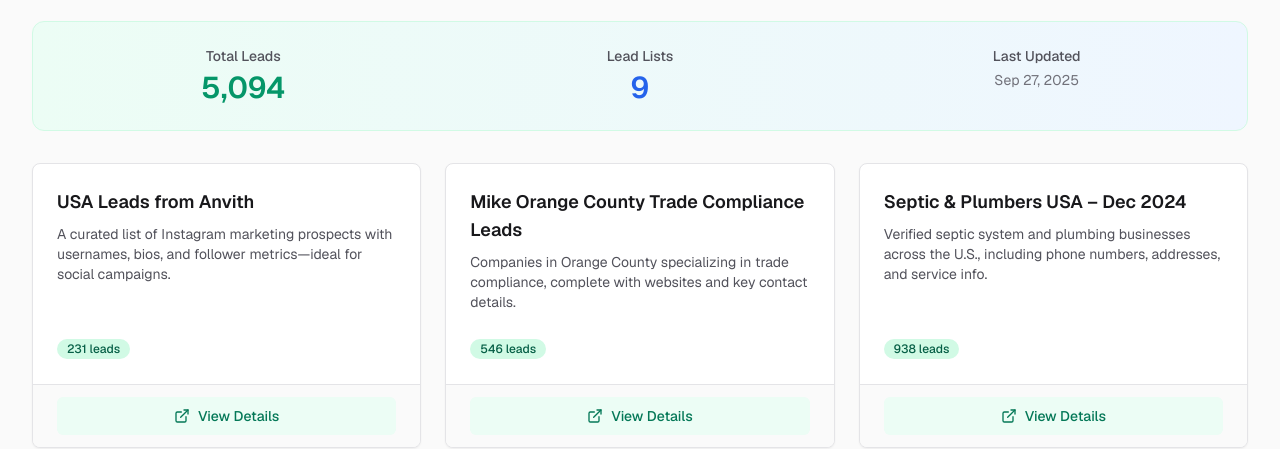
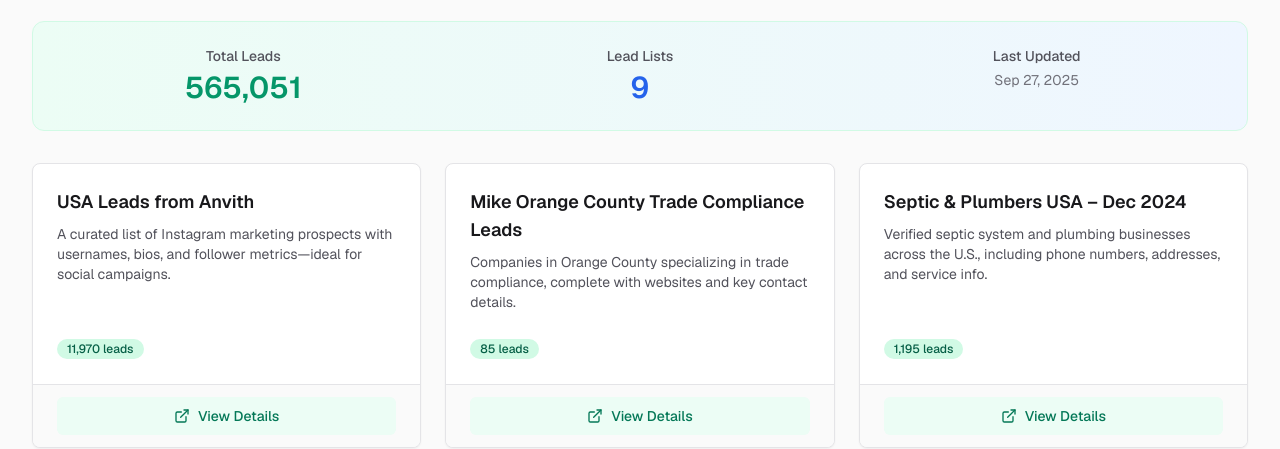
Before and after one commit to mattyjacks/website, a Next.js app in the folder mattyjacks7/: page /leads in a window 1280 px wide. Shown: the part 272-721 px from the top of the page. Built offline with nearby package versions, Linux system fonts and the light colour scheme.

Commit message:
hard-coded leads

```diff
--- a/mattyjacks7/app/api/sheet-stats/route.ts
+++ /dev/null
@@ -1,79 +0,0 @@
-import { NextResponse } from 'next/server';
-
-export async function GET() {
-  const sheets = [
-    {
-      id: '1',
-      name: 'USA Leads from Anvith',
-      description: 'A curated list of Instagram marketing prospects with usernames, bios, and follower metrics—ideal for social campaigns.',
-      embedUrl: 'https://docs.google.com/spreadsheets/d/e/2PACX-1vTCtIW1D3w-YOcG6DudGLel5F1KxOJ-P20fKVEESC2PmhTK0ph1uYlaAaIUPyQIaA/pubhtml?widget=true&headers=false',
-    },
-    {
-      id: '2',
-      name: 'Mike Orange County Trade Compliance Leads',
-      description: 'Companies in Orange County specializing in trade compliance, complete with websites and key contact details.',
-      embedUrl: 'https://docs.google.com/spreadsheets/d/e/2PACX-1vQo8a86GJuaHBNt6twgyyYS67r-rQK7ThY2bxRYxBBI9vT1sf2c_nepfffUqWJdiA/pubhtml?widget=true&headers=false',
-    },
-    {
-      id: '3',
-      name: 'Septic & Plumbers USA – Dec 2024',
-      description: 'Verified septic system and plumbing businesses across the U.S., including phone numbers, addresses, and service info.',
-      embedUrl: 'https://docs.google.com/spreadsheets/d/e/2PACX-1vSmU5IpksX3BkPNyGtMgs609jddAPY8znmddtsrFz1nswoJLWXeq4CnRaz_l9IjNg/pubhtml?widget=true&headers=false',
-    },
-    {
-      id: '4',
-      name: '15k USA Marketing + 15k USA Lawyers + F500 (2019)',
-      description: 'Three rich databases featuring Fortune 500 firms, U.S. marketing contacts, and nationwide legal professionals.',
-      embedUrl: 'https://docs.google.com/spreadsheets/d/e/2PACX-1vRB3_L8jQVoAYppPCzsLqKXVng3EmZ7BSgStV4J1ucHlB63_sh2R92D10nl8L_vKQ/pubhtml?widget=true&headers=false',
-    },
-    {
-      id: '5',
-      name: 'Cruise & Travel Companies – Claudine & Andrea',
-      description: 'Travel-oriented companies and agencies with potential trip or booking plans, including websites and notes.',
-      embedUrl: 'https://docs.google.com/spreadsheets/d/e/2PACX-1vQHh-4gDTsdIJsv3E1-NA7zRezECm_DFjlDpkkalgQ9rSujkf1UAEdHcJPT-7q0-g/pubhtml?widget=true&headers=false',
-    },
-    {
-      id: '6',
-      name: 'Beverly, MA, Employers with Health Plans',
-      description: 'Employers in Beverly, Massachusetts, offering health benefits, with company info and benefits openness.',
-      embedUrl: 'https://docs.google.com/spreadsheets/d/e/2PACX-1vRf8oeyTt7zTkrHgei6QivMKYoG8p2-01Jl3b-lDsu5O0c5r41UVCKh3aSxZcSfkQ/pubhtml?widget=true&headers=false',
-    },
-    {
-      id: '7',
-      name: 'Instagram Leads 500k Global + 12k USA (2024)',
-      description: 'Massive influencer and brand lists with bios and follower stats—perfect for outreach at scale.',
-      embedUrl: 'https://docs.google.com/spreadsheets/d/e/2PACX-1vRuusqefwKC8BFJhOSO7k5U5TopRiWw4ckC8pc2xOU9h9ZIoan57v7c5hwsrY3FvQ/pubhtml?widget=true&headers=false',
-    },
-    {
-      id: '8',
-      name: 'Random Scrapes 2025 Edition',
-      description: 'A mixed collection of trucking, tech, wine, yoga, pet, insurance, and contractor leads gathered from various web scrapes.',
-      embedUrl: 'https://docs.google.com/spreadsheets/d/e/2PACX-1vTCb08sZX-x-9pK_a8LTDtB9bg7O0vkSIcvB5__TSyj5gWj-pplVrHi_nJ3Mm60og/pubhtml?widget=true&headers=false',
-    },
-    {
-      id: '9',
-      name: 'Cannabis Payment Processors',
-      description: 'Contacts for cannabis-industry payment processors, including coverage areas and accepted payment methods.',
-      embedUrl: 'https://docs.google.com/spreadsheets/d/e/2PACX-1vT6EOp1Gf4fesmnmZNL6jz-eN2WUu_97Ws0lPVpHMYoTcAfbrL-erC_ohPi_UF0Fg/pubhtml?widget=true&headers=false',
-    }
-  ];
-
-  // For now, we'll return mock data since we can't access Google Sheets API without authentication
-  // In production, you would make actual API calls to Google Sheets to get row counts
-  const stats = sheets.map(sheet => ({
-    id: sheet.id,
-    rowCount: Math.floor(Math.random() * 1000) + 100, // Mock data - replace with actual API call
-    lastUpdated: new Date().toISOString()
-  }));
-
-  const totalRows = stats.reduce((sum, stat) => sum + stat.rowCount, 0);
-
-  return NextResponse.json({
-    stats,
-    summary: {
-      totalSheets: sheets.length,
-      totalRows,
-      lastUpdated: new Date().toISOString()
-    }
-  });
-}
--- a/mattyjacks7/app/leads/page.tsx
+++ b/mattyjacks7/app/leads/page.tsx
@@ -1,6 +1,6 @@
 'use client';
 
-import { useState, useEffect } from 'react';
+import { useState } from 'react';
 import Link from 'next/link';
 import { X, ExternalLink } from 'lucide-react';
 
@@ -26,54 +26,63 @@ const leadSheets: LeadSheet[] = [
     name: 'USA Leads from Anvith',
     description: 'A curated list of Instagram marketing prospects with usernames, bios, and follower metrics—ideal for social campaigns.',
     embedUrl: 'https://docs.google.com/spreadsheets/d/e/2PACX-1vTCtIW1D3w-YOcG6DudGLel5F1KxOJ-P20fKVEESC2PmhTK0ph1uYlaAaIUPyQIaA/pubhtml?widget=true&headers=false',
+    rowCount: 11970, // Update with actual count
   },
   {
     id: '2',
     name: 'Mike Orange County Trade Compliance Leads',
     description: 'Companies in Orange County specializing in trade compliance, complete with websites and key contact details.',
     embedUrl: 'https://docs.google.com/spreadsheets/d/e/2PACX-1vQo8a86GJuaHBNt6twgyyYS67r-rQK7ThY2bxRYxBBI9vT1sf2c_nepfffUqWJdiA/pubhtml?widget=true&headers=false',
+    rowCount: 85, // Update with actual count
   },
   {
     id: '3',
     name: 'Septic & Plumbers USA – Dec 2024',
     description: 'Verified septic system and plumbing businesses across the U.S., including phone numbers, addresses, and service info.',
     embedUrl: 'https://docs.google.com/spreadsheets/d/e/2PACX-1vSmU5IpksX3BkPNyGtMgs609jddAPY8znmddtsrFz1nswoJLWXeq4CnRaz_l9IjNg/pubhtml?widget=true&headers=false',
+    rowCount: 1195, // Update with actual count
   },
   {
     id: '4',
     name: '15k USA Marketing + 15k USA Lawyers + F500 (2019)',
     description: 'Three rich databases featuring Fortune 500 firms, U.S. marketing contacts, and nationwide legal professionals.',
     embedUrl: 'https://docs.google.com/spreadsheets/d/e/2PACX-1vRB3_L8jQVoAYppPCzsLqKXVng3EmZ7BSgStV4J1ucHlB63_sh2R92D10nl8L_vKQ/pubhtml?widget=true&headers=false',
+    rowCount: 30811, // Update with actual count
   },
   {
     id: '5',
     name: 'Cruise & Travel Companies – Claudine & Andrea',
     description: 'Travel-oriented companies and agencies with potential trip or booking plans, including websites and notes.',
     embedUrl: 'https://docs.google.com/spreadsheets/d/e/2PACX-1vQHh-4gDTsdIJsv3E1-NA7zRezECm_DFjlDpkkalgQ9rSujkf1UAEdHcJPT-7q0-g/pubhtml?widget=true&headers=false',
+    rowCount: 131, // Update with actual count
   },
   {
     id: '6',
     name: 'Beverly, MA, Employers with Health Plans',
     description: 'Employers in Beverly, Massachusetts, offering health benefits, with company info and benefits openness.',
     embedUrl: 'https://docs.google.com/spreadsheets/d/e/2PACX-1vRf8oeyTt7zTkrHgei6QivMKYoG8p2-01Jl3b-lDsu5O0c5r41UVCKh3aSxZcSfkQ/pubhtml?widget=true&headers=false',
+    rowCount: 40, // Update with actual count
   },
   {
     id: '7',
     name: 'Instagram Leads 500k Global + 12k USA (2024)',
     description: 'Massive influencer and brand lists with bios and follower stats—perfect for outreach at scale.',
     embedUrl: 'https://docs.google.com/spreadsheets/d/e/2PACX-1vRuusqefwKC8BFJhOSO7k5U5TopRiWw4ckC8pc2xOU9h9ZIoan57v7c5hwsrY3FvQ/pubhtml?widget=true&headers=false',
+    rowCount: 511970, // Update with actual count
   },
   {
     id: '8',
     name: 'Random Scrapes 2025 Edition',
     description: 'A mixed collection of trucking, tech, wine, yoga, pet, insurance, and contractor leads gathered from various web scrapes.',
     embedUrl: 'https://docs.google.com/spreadsheets/d/e/2PACX-1vTCb08sZX-x-9pK_a8LTDtB9bg7O0vkSIcvB5__TSyj5gWj-pplVrHi_nJ3Mm60og/pubhtml?widget=true&headers=false',
+    rowCount: 8789, // Update with actual count
   },
   {
     id: '9',
     name: 'Cannabis Payment Processors',
     description: 'Contacts for cannabis-industry payment processors, including coverage areas and accepted payment methods.',
     embedUrl: 'https://docs.google.com/spreadsheets/d/e/2PACX-1vT6EOp1Gf4fesmnmZNL6jz-eN2WUu_97Ws0lPVpHMYoTcAfbrL-erC_ohPi_UF0Fg/pubhtml?widget=true&headers=false',
+    rowCount: 60, // Update with actual count
   }
 ];
 
@@ -203,50 +212,18 @@ function SummaryStats({ stats }: { stats: SummaryStats }) {
 }
 
 export default function LeadsPage() {
-  // Store the initial sheets data in state
-  const [initialSheets] = useState<LeadSheet[]>(leadSheets);
   const [selectedSheet, setSelectedSheet] = useState<LeadSheet | null>(null);
-  const [isLoading, setIsLoading] = useState(true);
-  const [error, setError] = useState<string | null>(null);
-  const [sheetsWithStats, setSheetsWithStats] = useState<LeadSheet[]>([]);
-  const [summaryStats, setSummaryStats] = useState<SummaryStats>({
+
+  // Calculate summary stats from the hardcoded data
+  const summaryStats: SummaryStats = {
     totalSheets: leadSheets.length,
-    totalRows: 0,
+    totalRows: leadSheets.reduce((sum, sheet) => sum + (sheet.rowCount || 0), 0),
     lastUpdated: new Date().toISOString(),
-  });
+  };
 
-  useEffect(() => {
-    const fetchStats = async () => {
-      try {
-        setIsLoading(true);
-        const response = await fetch('/api/sheet-stats');
-
-        if (!response.ok) {
-          throw new Error('Failed to fetch sheet statistics');
-        }
-
-        const data = await response.json();
-
-        // Update sheets with row counts using the initial sheets data
-        const updatedSheets = initialSheets.map(sheet => {
-          const stat = data.stats.find((s: { id: string; rowCount: number }) => s.id === sheet.id);
-          return stat ? { ...sheet, rowCount: stat.rowCount } : sheet;
-        });
-
-        setSheetsWithStats(updatedSheets);
-        setSummaryStats(data.summary);
-      } catch (err) {
-        console.error('Error fetching sheet stats:', err);
-        setError('Failed to load lead statistics. Please try again later.');
-        // Fallback to initial data if API fails
-        setSheetsWithStats(initialSheets);
-      } finally {
-        setIsLoading(false);
-      }
-    };
-
-    fetchStats();
-  }, [initialSheets]); // Include initialSheets in dependencies since it's used in the effect
+  // No loading state needed since we're using hardcoded data
+  const isLoading = false;
+  const error = null;
 
   if (isLoading) {
     return (
@@ -298,7 +275,7 @@ export default function LeadsPage() {
 
         {/* Lead Grid */}
         <div className="grid grid-cols-1 md:grid-cols-2 lg:grid-cols-3 gap-6 mb-12">
-          {sheetsWithStats.map((sheet) => (
+          {leadSheets.map((sheet) => (
             <LeadCard
               key={sheet.id}
               sheet={sheet}
```
